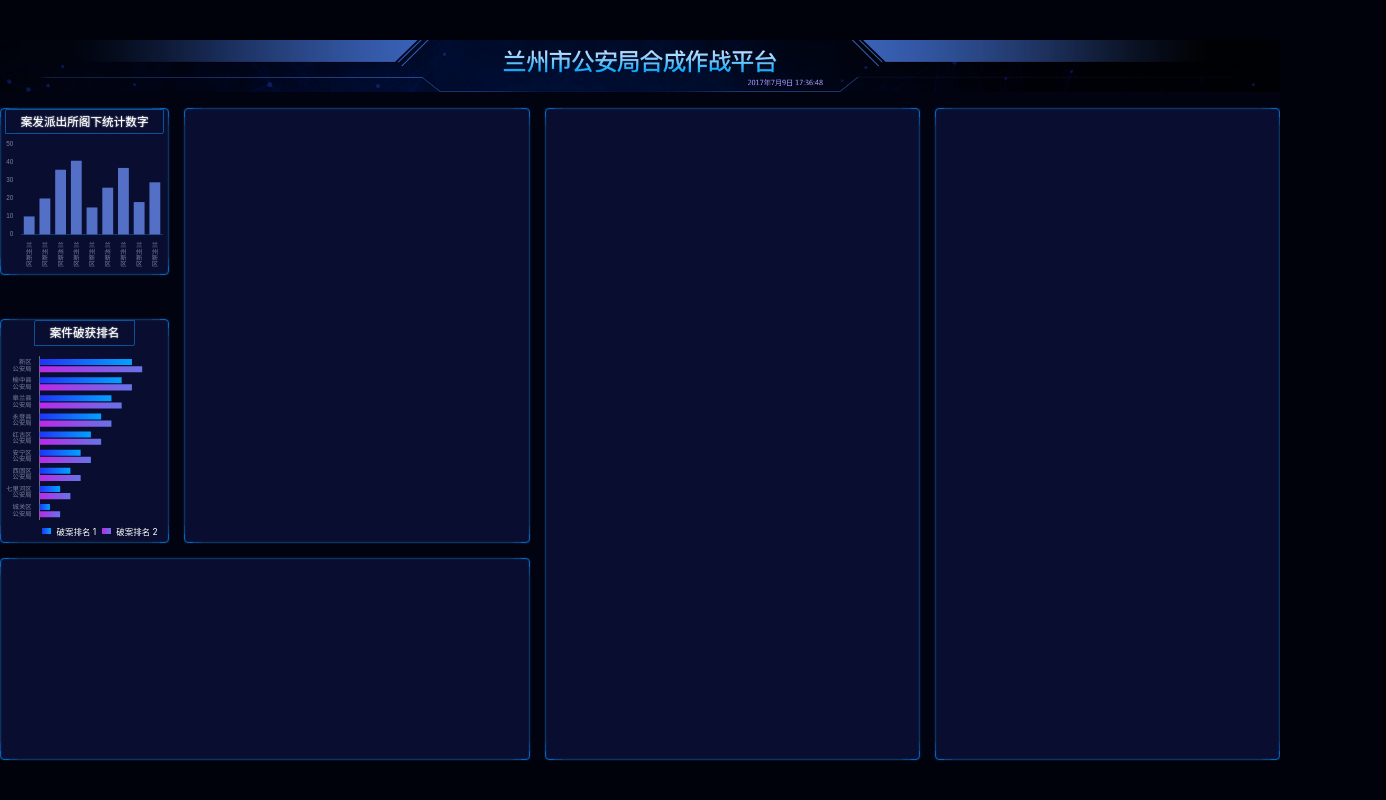
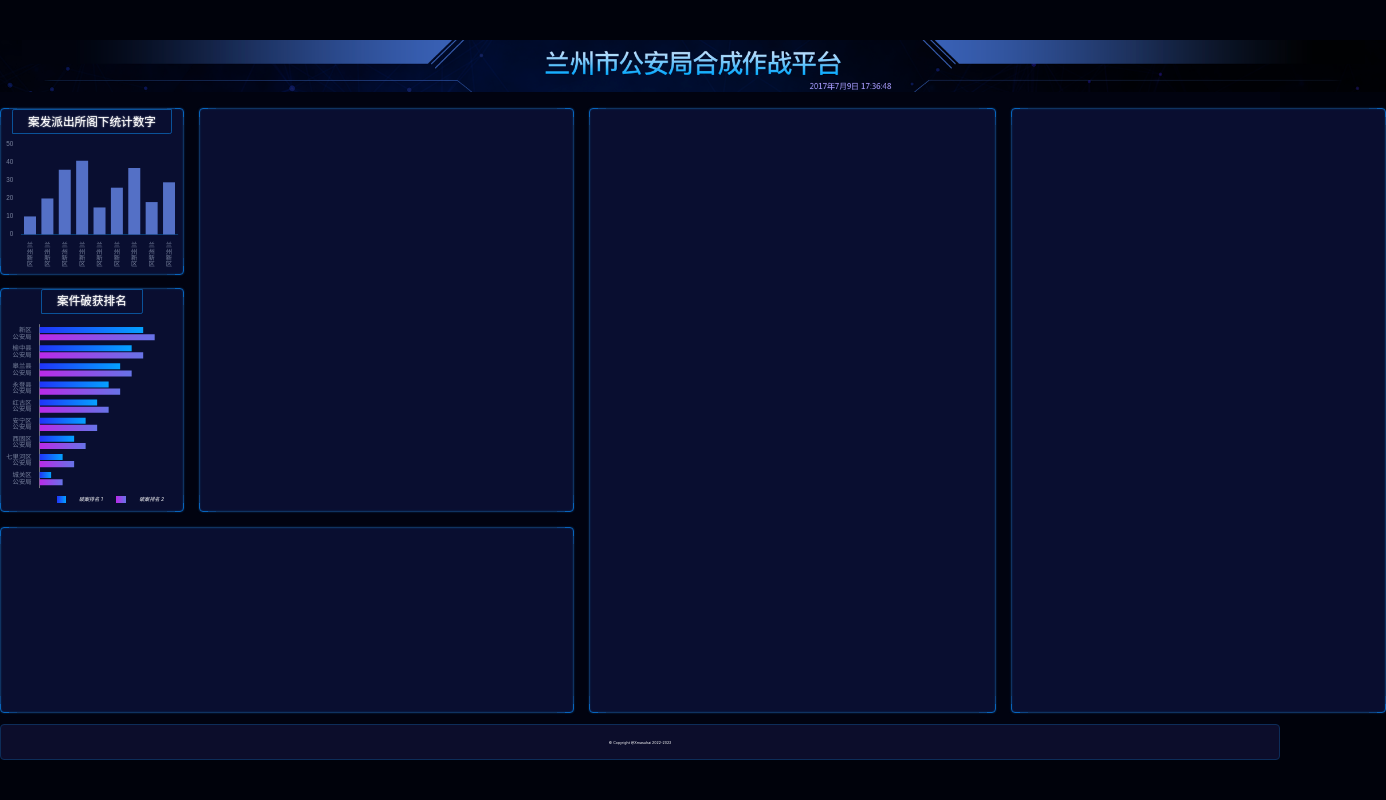
Before and after one commit to xmasuhai/big-screen-visualization_react, a React (Vite) app: page /#/ in a window 1280 px wide. Shown: the whole page, 1386 px wide, since content can reach past the window. Built offline with nearby package versions, Linux system fonts and the light colour scheme.

Commit message:
制作footer
Took 33 minutes

```diff
--- a/index.html
+++ b/index.html
@@ -30,7 +30,7 @@
 
 <script>
   const root = document.querySelector('#root')
-  root.style.width = `${pageWidth}px`
+  // root.style.width = `${pageWidth}px` // 设置 header 和 main 的有效宽度 px(2620) footer 宽度自动撑开
   root.style.height = `${pageHeight}px`
   root.style.marginTop = `${(deviceHeight - pageHeight) / 2}px`
   root.style.marginLeft = `${(deviceWidth - pageWidth) / 2}px`
--- a/src/components/chart-2.tsx
+++ b/src/components/chart-2.tsx
@@ -26,7 +26,7 @@ export const Chart2 = () => {
             '永登县公安局', '皋兰县公安局', '榆中县公安局', '新区公安局'],
           axisLabel: {
             formatter(val) {
-              return val.replace('公安局', '\n公安局');
+              return val.replace('公安局', '\n公安局')
             }
           }
         },
@@ -37,7 +37,7 @@ export const Chart2 = () => {
             data: [1, 2, 3, 4, 5, 6, 7, 8, 9],
             itemStyle: {
               normal: {
-                color: new echarts.graphic.LinearGradient(0, 0, 1, 0,[
+                color: new echarts.graphic.LinearGradient(0, 0, 1, 0, [
                   {offset: 0, color: '#2034f9'},
                   {offset: 1, color: '#04a1ff'},
                 ]),
@@ -50,7 +50,7 @@ export const Chart2 = () => {
             data: [2, 3, 4, 5, 6, 7, 8, 9, 10],
             itemStyle: {
               normal: {
-                color: new echarts.graphic.LinearGradient(0, 0, 1, 0,[
+                color: new echarts.graphic.LinearGradient(0, 0, 1, 0, [
                   {offset: 0, color: '#b92aE8'},
                   {offset: 1, color: '#6773E7'},
                 ]),
@@ -68,8 +68,8 @@ export const Chart2 = () => {
       <h2>案件破获排名</h2>
       <div ref={divRef} className="chart"/>
       <div className="legend">
-        <span className="first"/> 破案排名 1
-        <span className="second"/> 破案排名 2
+        <span className="first"/><span className="label-text">破案排名 1</span>
+        <span className="second"/><span className="label-text">破案排名 2</span>
       </div>
     </div>
   )
--- a/src/pages/home.scss
+++ b/src/pages/home.scss
@@ -1,4 +1,10 @@
 @import '../shared/helper';
+
+// 左右居中
+%horizon-center-2620 {
+  width: px(2620);
+  margin: 0 auto;
+}
 
 .home {
   background-color: #010310;
@@ -9,11 +15,27 @@
   flex-direction: column;
 
   > header {
+    // 左右居中
+    @extend %horizon-center-2620;
     height: px(99); // 设置该图片的像素高度 为参数即可 // width 默认为 100%
     background-size: cover; // 按原比例 缩放
   }
 
+  > footer {
+    height: px(68);
+    margin-top: px(20);
+    border: 1px solid #0d2d59;
+    border-radius: 4px;
+    background: #0c0d2b;
+    display: flex;
+    align-items: center;
+    justify-content: center;
+    font-size: 6px;
+  }
+
   > main {
+    // 左右居中
+    @extend %horizon-center-2620;
     padding-top: px(30);
     flex: 1;
     display: grid;
@@ -118,6 +140,7 @@
         justify-content: flex-end;
         width: 100%;
         padding: 0 px(20) px(10);
+        font-style: italic;
 
         > .first,
         > .second {
@@ -141,4 +164,8 @@
 
   }
 
+  .label-text {
+    transform: scale(0.6);
+    white-space: nowrap;
+  }
 }
--- a/src/pages/home.tsx
+++ b/src/pages/home.tsx
@@ -5,7 +5,7 @@ import {Chart1} from '../components/chart-1'
 import {Chart2} from '../components/chart-2'
 
 export const Home = () => {
-
+  const year = new Date().getFullYear();
   return (
     <div className="home">
       <header style={{backgroundImage: `url(${headerBg})`}}></header>
@@ -20,6 +20,9 @@ export const Home = () => {
         <section className="bordered section4"></section>
         <section className="bordered section5"></section>
       </main>
+      <footer>
+        <span className="label-text">&copy; Copyright @Xmasuhai 2022-{year}</span>
+      </footer>
     </div>
   )
 }
```
